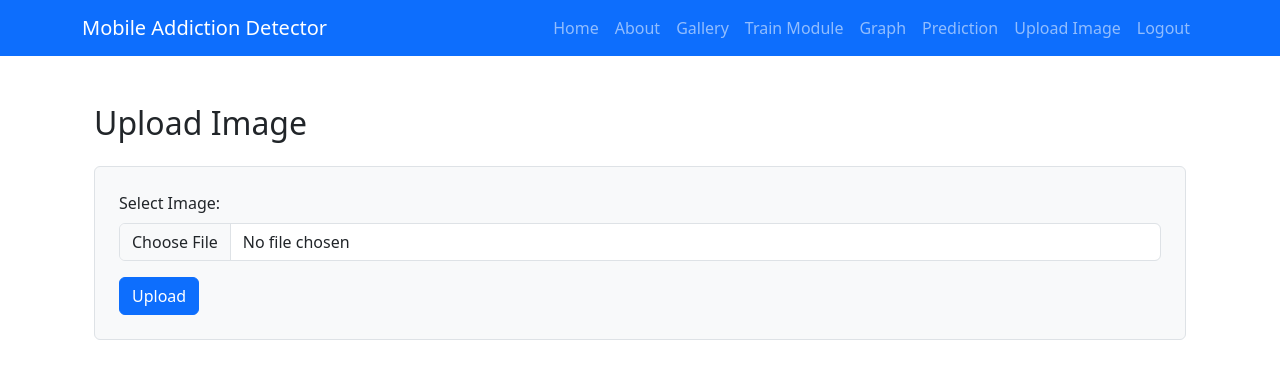
After one commit to viveknani123/django-project, a Django app: page /upload/ in a window 1280 px wide. The commit adds this page. Shown: the top 379 px of the page. Run offline with Django 5.2, Linux system fonts and the light colour scheme; a user stored in the database is signed in.

Commit message:
Completed image upload, redirect, and gallery features

```diff
--- a/mainapp/templates/base.html
+++ b/mainapp/templates/base.html
@@ -23,6 +23,8 @@
             <li class="nav-item"><a class="nav-link" href="{% url 'train' %}">Train Module</a></li>
             <li class="nav-item"><a class="nav-link" href="{% url 'graph' %}">Graph</a></li>
             <li class="nav-item"><a class="nav-link" href="{% url 'predict' %}">Prediction</a></li>
+            <li class="nav-item"><a class="nav-link" href="{% url 'upload_image' %}">Upload Image</a></li>
+
             {% if user.is_authenticated %}
                 <li class="nav-item"><a class="nav-link" href="{% url 'logout' %}">Logout</a></li>
             {% else %}
@@ -36,6 +38,15 @@
     <!-- Navbar End -->
 
     <div class="container mt-4">
+       {% if messages %}
+        {% for message in messages %}
+            <div class="alert alert-{{ message.tags }} alert-dismissible fade show" role="alert">
+                {{ message }}
+                <button type="button" class="btn-close" data-bs-dismiss="alert" aria-label="Close"></button>
+            </div>
+        {% endfor %}
+       {% endif %}
+
         {% block content %}
         {% endblock %}
     </div>
--- /dev/null
+++ b/mainapp/templates/upload_image.html
@@ -0,0 +1,15 @@
+{% extends "base.html" %}
+
+{% block content %}
+<div class="container mt-5">
+    <h2 class="mb-4">Upload Image</h2>
+    <form method="POST" enctype="multipart/form-data" class="p-4 border rounded bg-light">
+        {% csrf_token %}
+        <div class="mb-3">
+            <label for="id_image" class="form-label">Select Image:</label>
+            <input type="file" name="image" id="id_image" class="form-control" required>
+        </div>
+        <button type="submit" class="btn btn-primary">Upload</button>
+    </form>
+</div>
+{% endblock %}
--- a/mainapp/urls.py
+++ b/mainapp/urls.py
@@ -14,6 +14,9 @@ urlpatterns = [
     path('gallery/', views.gallery_view, name='gallery'),  # ✅ Change this
     path('train/', views.train, name='train'),
     path('predict/', views.predict, name='predict'),
+    path('upload/', views.upload_image, name='upload_image'),
+    path('uploaded-images/', views.uploaded_images, name='uploaded_images'),
 ]
+
 if settings.DEBUG:
     urlpatterns += static(settings.MEDIA_URL, document_root=settings.MEDIA_ROOT)
--- a/mainapp/views.py
+++ b/mainapp/views.py
@@ -9,7 +9,9 @@ from django.contrib.auth.models import User
 from .models import UploadedImage, PredictionModel, Gallery
 from .models import PredictionRecord
 from .models import Gallery  # Adjust this to your model name if different
-
+from .forms import ImageUploadForm
+from .models import Image
+from django.contrib import messages
 import joblib
 import os
 import pickle
@@ -95,17 +97,22 @@ def userhome(request):
     return render(request, 'userhome.html')
 
 @login_required
+@csrf_protect
 def upload_image(request):
     if request.method == 'POST' and request.FILES.get('image'):
         image = request.FILES['image']
         if not image.content_type.startswith('image/'):
             messages.error(request, 'Please upload a valid image file.')
             return render(request, 'upload_image.html')
+
         filename = get_random_string(8) + '_' + image.name
         fs = FileSystemStorage()
         saved_name = fs.save(filename, image)
         UploadedImage.objects.create(image=saved_name)
+
         messages.success(request, "Image uploaded successfully!")
+        return redirect('uploaded_images')  # ✅ This redirect is correctly added
+
     return render(request, 'upload_image.html')
 
 @login_required
@@ -231,3 +238,6 @@ def train(request):
         return render(request, 'train.html', {'message': 'Training complete!'})
 
     return render(request, 'train.html')
+def uploaded_images(request):
+    images = UploadedImage.objects.all().order_by('-uploaded_at')  # Optional: show recent first
+    return render(request, 'uploaded_images.html', {'images': images})
```
Also changed, not shown: mainapp/forms.py (added, +15 -0 lines), mainapp/templates/uploaded_images.html (+7 -3 lines), db.sqlite3, mainapp/migrations/0004_remove_gallery_images_alter_gallery_description_and_more.py (added), mainapp/migrations/0005_gallery_images_alter_gallery_description_and_more.py (added), media/EyAZRjMp_Screenshot (26).png (added), media/aD5zszAK_Screenshot (26).png (added).
